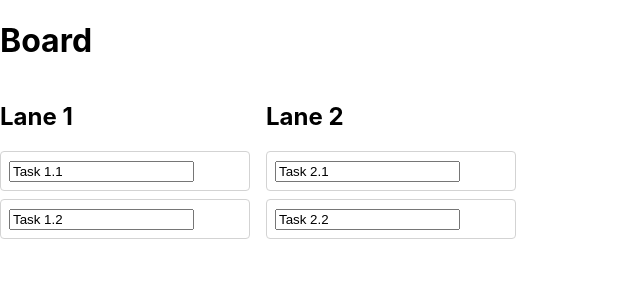
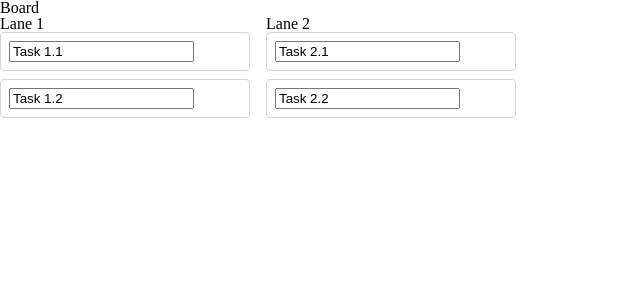
Before and after one commit to swissmanu/lanes, a React (Create React App) app: page / in a window 1280 px wide. Shown: the top 300 px of the page, without its empty margins (0-640 px from the left). Built offline with nearby package versions, Linux system fonts and the light colour scheme.

Commit message:
Add CSS Reset

```diff
--- a/package.json
+++ b/package.json
@@ -24,6 +24,7 @@
     "remark-rehype": "^10.1.0",
     "remark-stringify": "^10.0.2",
     "styled-components": "^5.3.3",
+    "styled-reset": "^4.3.4",
     "typescript": "^4.4.2",
     "unified": "^10.1.1",
     "unified-stream": "^2.0.0",
--- a/src/App.tsx
+++ b/src/App.tsx
@@ -1,10 +1,16 @@
 import React from "react";
 import Board from "./components/Board";
 import boardFixture from "./model/fixture/board";
+import { Reset } from "styled-reset";
 
 function App() {
   const [board, setBoard] = React.useState(boardFixture);
-  return <Board board={board} onChange={setBoard} />;
+  return (
+    <>
+      <Reset />
+      <Board board={board} onChange={setBoard} />
+    </>
+  );
 }
 
 export default App;
```
Also changed, not shown: 1 other file (tests, documents, lock files or other folders).
